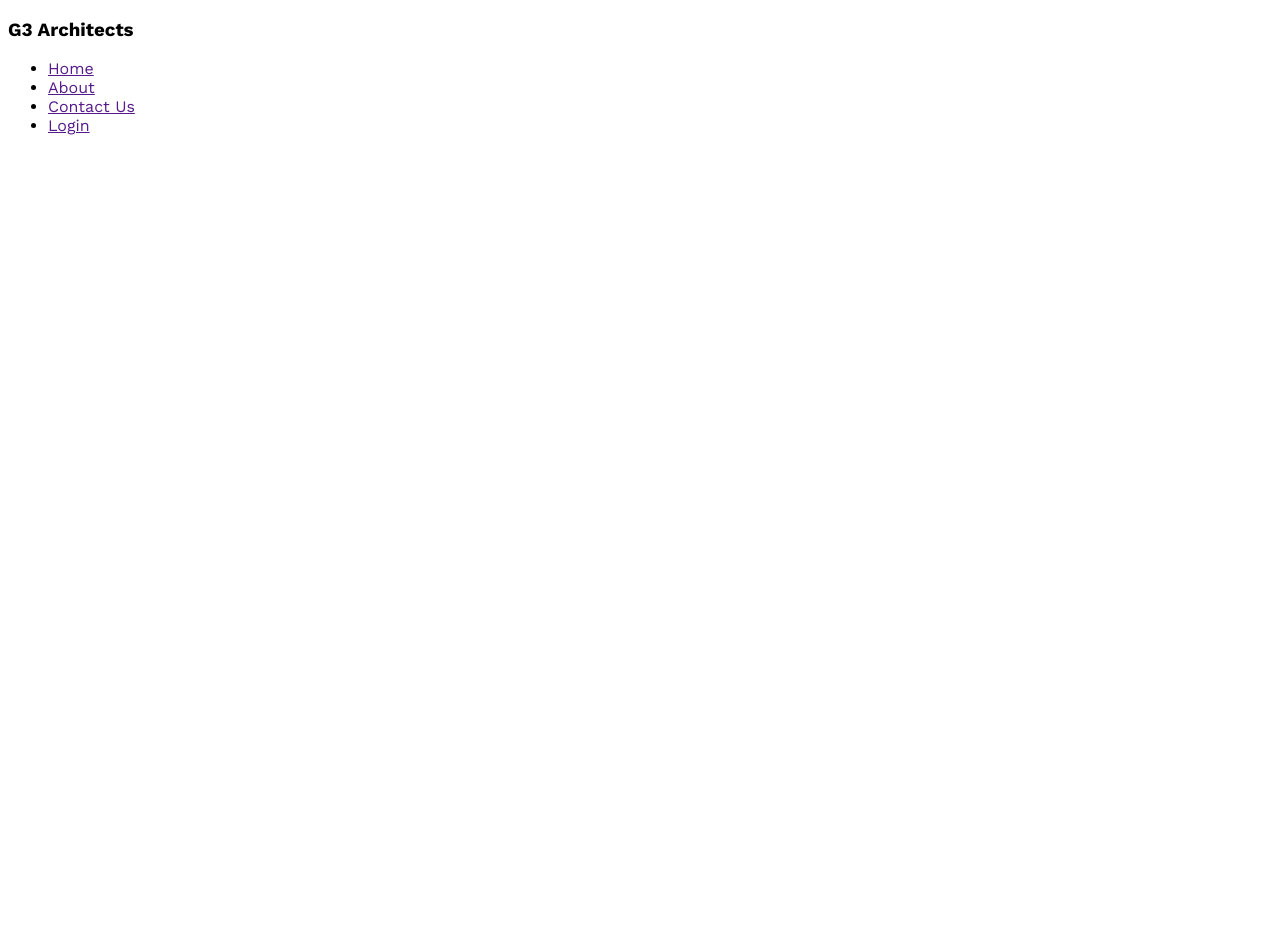
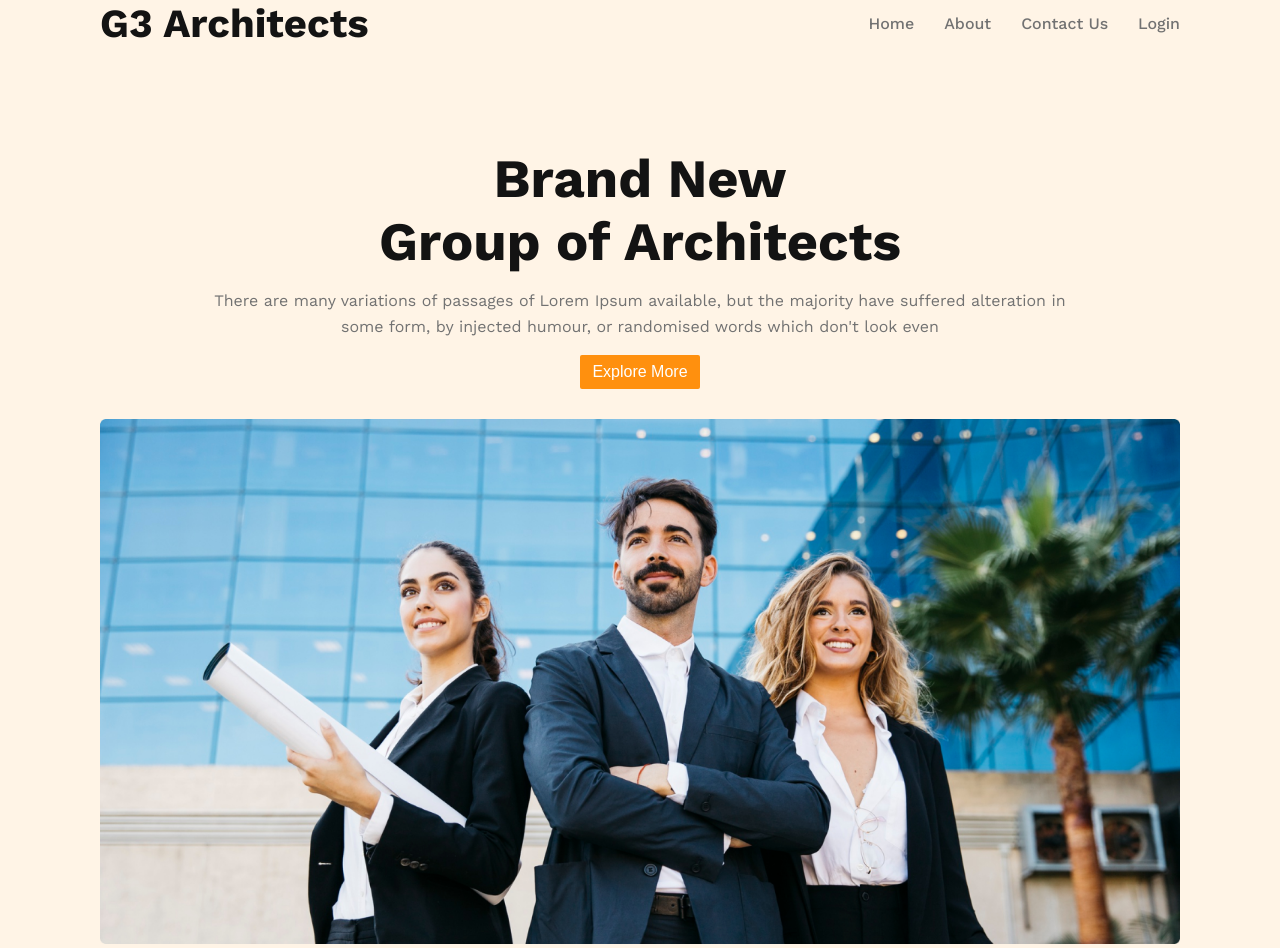
Before and after one commit to nasirpatwary/g3-architects-web-site, a plain HTML site: page index.html in a window 1280 px wide. Before the commit the page ends 800 px from the top, so only its background shows below. Drawn offline with nearby package versions, Linux system fonts and the light colour scheme.

Commit message:
navbar and banner complete

```diff
--- a/index.html
+++ b/index.html
@@ -1,5 +1,6 @@
 <!DOCTYPE html>
 <html lang="en">
+
 <head>
     <meta charset="UTF-8">
     <meta name="viewport" content="width=device-width, initial-scale=1.0">
@@ -7,17 +8,33 @@
     <link rel="stylesheet" href="./styles/style.css">
     <link rel="shortcut icon" href="../images/icons/ribon.png" type="image/x-icon">
 </head>
+
 <body>
     <header>
-        <nav>
-            <h3>G3 Architects</h3>
-            <ul>
-                <li><a href="">Home</a></li>
-                <li><a href="">About</a></li>
-                <li><a href="">Contact Us</a></li>
-                <li><a href="">Login</a></li>
-            </ul>
-        </nav>
+        <section class="head-section">
+            <nav class="navbar display-flex">
+                <h3 class="head-title">G3 Architects</h3>
+                <ul class="nav-links display-flex">
+                    <li class="nav-items"><a href="" class="nav-link sub-title">Home</a></li>
+                    <li class="nav-items"><a href="" class="nav-link sub-title">About</a></li>
+                    <li class="nav-items"><a href="" class="nav-link sub-title">Contact Us</a></li>
+                    <li class="nav-items"><a href="" class="nav-link sub-title">Login</a></li>
+                </ul>
+            </nav>
+        </section>
+        <section class="head-section">
+            <div class="section-container">
+                <h1 class="head-title">Brand New<br>Group of Architects</h1>
+                <p class="sub-title">There are many variations of passages of Lorem Ipsum available, but the majority have suffered
+                    alteration in some form, by injected humour, or randomised words which don't look even</p>
+                    <div class="btn-center">
+                        <button class="btn">Explore More</button>
+                    </div>
+            </div>
+            <div class="banner-image">
+                <img src="./images/banner.png" alt="">
+            </div>
+        </section>
     </header>
     <main>
 
@@ -26,4 +43,5 @@
 
     </footer>
 </body>
+
 </html>
--- a/styles/style.css
+++ b/styles/style.css
@@ -3,3 +3,100 @@
 body{
     font-family: "Work Sans", sans-serif;
 }
+*{
+    box-sizing: border-box;
+    margin: 0px;
+    padding: 0px;
+}
+header{
+    background-color: rgba(255, 144, 14, 0.10);;
+}
+/* shared styles */
+.display-flex{
+    display: flex;
+    align-items: center;
+}
+.head-title{
+    color:  #131313;
+}
+.sub-title{
+    color: #727272;
+}
+/* navbar styles */
+
+nav h3{
+    text-align: center;
+    font-size: 40px;
+    font-weight: 700;
+}
+.navbar{
+    justify-content: space-between;
+}
+.nav-link{
+    text-decoration: none;
+}
+.nav-items{
+    list-style: none;
+    margin-left: 30px;
+    font-size: 16px;
+    font-weight: 500;
+}
+.head-section{
+    margin: 0 100px;
+}
+.section-container{
+    width: 855px;
+    margin: 0 auto;
+    margin-top: 100px;
+}
+.section-container h1{
+    font-size: 54px;
+    text-align: center;
+    font-weight: 700;
+    margin-bottom: 15px;
+}
+.section-container p{
+    font-size: 16px;
+    font-weight: 400;
+    line-height: 26px;
+    text-align: center;
+    margin-bottom: 15px;
+}
+.btn-center{
+    text-align: center;
+}
+.btn{
+    color: #FFF;
+    text-align: center;
+    padding: 8px 12px;
+    font-size: 16px;
+    font-weight: 500;
+    border: none;
+    border-radius: 2px;
+    background: #FF900E;
+    margin-bottom: 30px;
+}
+.banner-image img{
+    width: 100%;
+}
+/* responsive media screen */
+@media screen and (max-width: 576px) {
+    nav h3, .section-container h1{
+        font-size: 30px;
+    }
+    .display-flex{
+        flex-direction: column;
+    }
+    .nav-items{
+        margin: 10px 0px;
+    }
+    .section-container{
+        width: 100%;
+    }
+    .section-container{
+        margin-top: 50px;
+    }
+    .head-section{
+        margin: 0px;
+    }
+}
```
